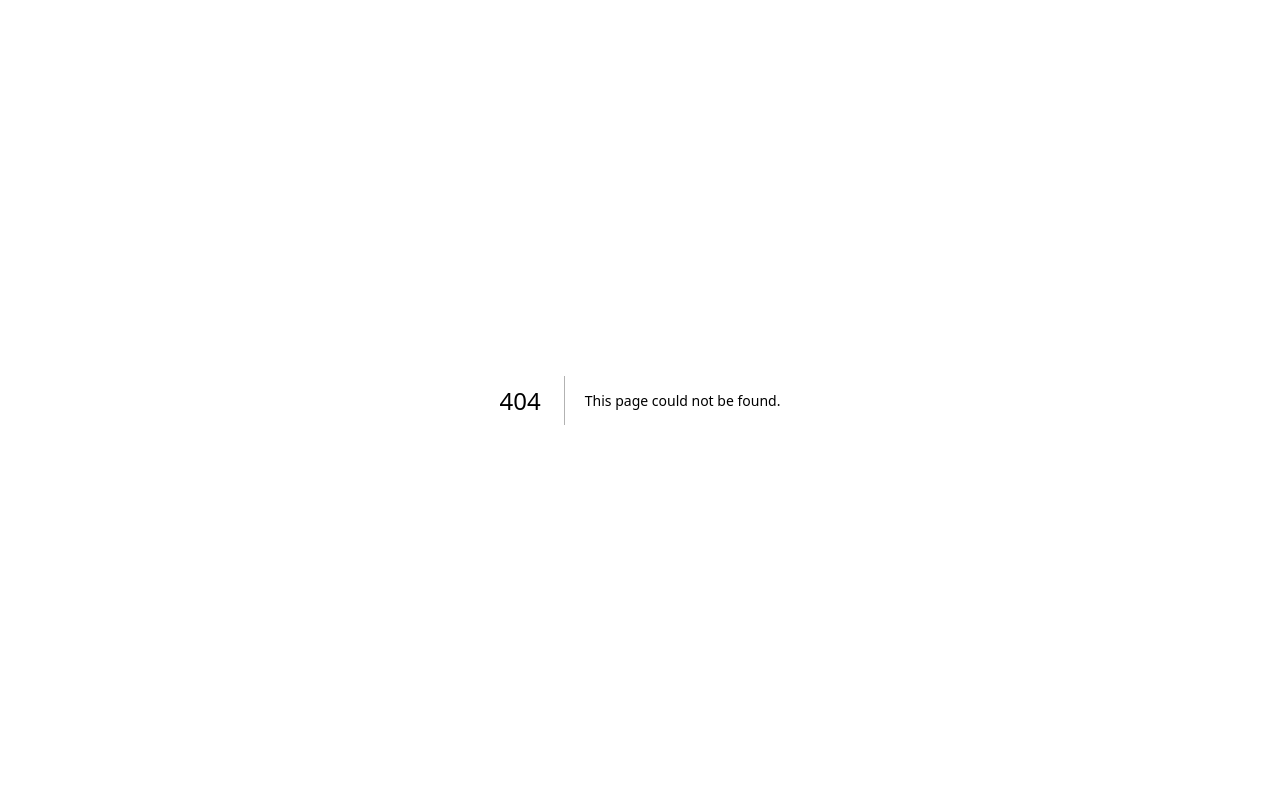
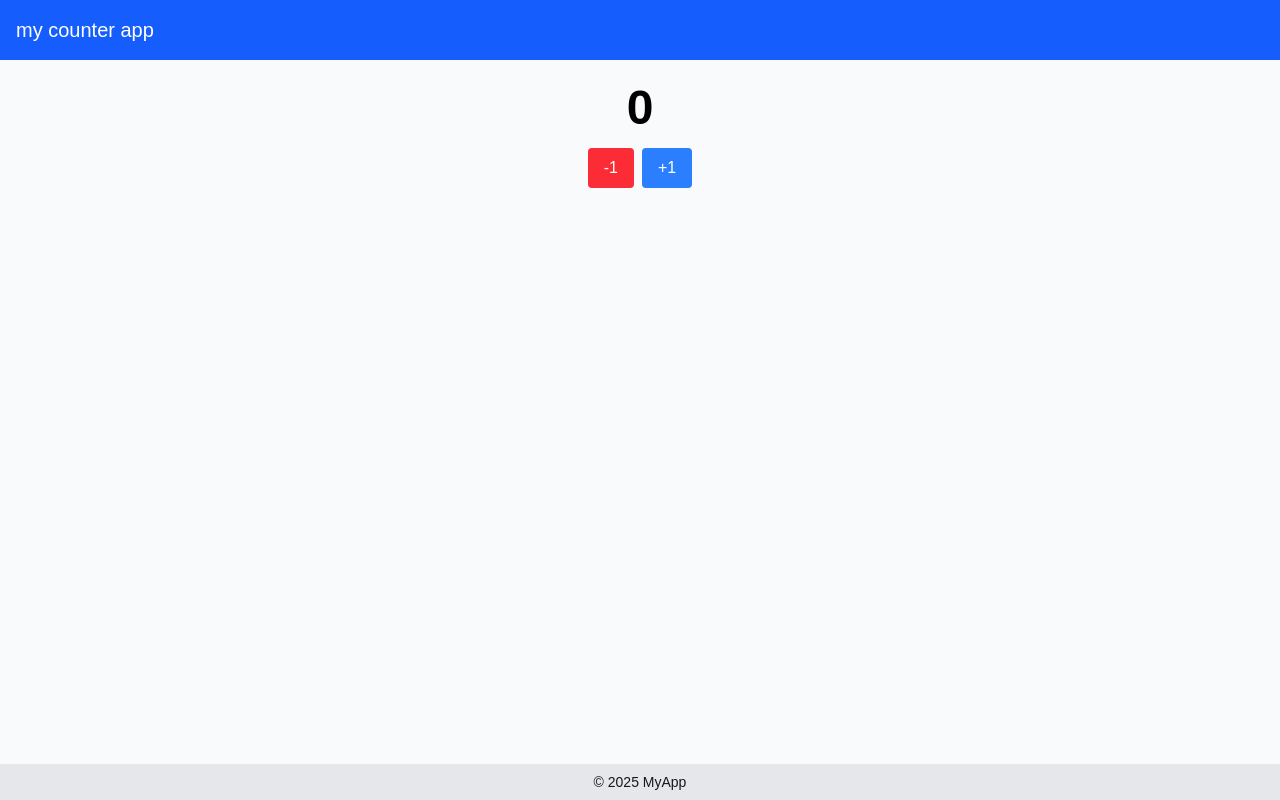
Before and after one commit to atsuki61/100DaysOfCode, a Next.js app: page /day1-counter in a window 1280 px wide. Before the commit this address had no page. Built offline with nearby package versions, Linux system fonts and the light colour scheme.

Commit message:
day1-counter

```diff
--- /dev/null
+++ b/src/app/day1-counter/components/Counter.tsx
@@ -0,0 +1,30 @@
+'use client';
+import { useState } from 'react'; // 状態管理に使う useState を読み込む
+//コンポーネント本体を定義
+export default function Counter() {
+  // count: 現在の数値、setCount: 更新用関数
+  const [count, setCount] = useState(0);
+
+  return (
+    //テキスト中央揃え　ボタン縦に1remの隙間
+    <div className="text-center space-y-4">
+      {/* サイズ5倍　太字*/}
+      <h2 className="text-5xl text-black font-bold">{count}</h2>
+      {/*ボタン同士を横方向に0.5rem 離す */}
+      <div className="space-x-2">
+        <button
+          className="px-4 py-2 bg-red-500 text-white rounded" //縦余白4.横2.赤色、白文字、角を丸く。
+          onClick={() => setCount(count - 1)} // ボタンを押す　setCountをcount-1で更新
+        >
+          -1
+        </button>
+        <button
+          className="px-4 py-2 bg-blue-500 text-white rounded" //縦余白4.横2.青色、白文字、角を丸く。
+          onClick={() => setCount(count + 1)} // ボタンを押す　setCountをcount+1で更新
+        >
+          +1
+        </button>
+      </div>
+    </div>
+  );
+}
--- /dev/null
+++ b/src/app/day1-counter/layout.tsx
@@ -0,0 +1,29 @@
+import { ReactNode } from 'react';
+
+//RootLayout コンポーネントの props　型定義
+type RootLayoutProps = {
+  children: ReactNode; //ReactNodeの型注釈ページの中身を受け取る
+};
+
+//コンポーネント本体を定義
+export default function RootLayout({ children }: RootLayoutProps) {
+  return (
+    <html lang="ja">
+      {/* 要素の最小-高さ-画面の高さ　縦方向に並べる*/}
+      <body className="min-h-screen flex flex-col">
+        {/* 背景青色(600の濃さ)　文字色を白色　p4=16px*/}
+        <header className="bg-blue-600 text-white p-4">
+          {/*文字サイズ特大(extra large)*/}
+          <h1 className="text-xl">my counter app</h1>
+        </header>
+        {/* 余ったスペースを埋める 24pxのパディング 背景薄灰色*/}
+        {/* メイン領域（各ページの children がここに入る） */}
+        <main className="flex-1 p-6 bg-gray-50">{children}</main>
+        {/*  背景薄灰色 　テキストを中央揃え　余白8px 文字小さく */}
+        <footer className="bg-gray-200 text-center p-2 text-sm">
+          <p>© 2025 MyApp</p>
+        </footer>
+      </body>
+    </html>
+  );
+}
--- /dev/null
+++ b/src/app/day1-counter/page.tsx
@@ -0,0 +1,11 @@
+'use client';
+import Counter from './components/Counter'; // ← 相対パスに変更
+
+export default function HomePage() {//ページの中身を定義
+  return (
+    <div className="flex justify-center items-center h-full">
+      {/* 抽出したコンポーネントを呼び出すだけ */}
+      <Counter />
+    </div>
+  );
+}
```
